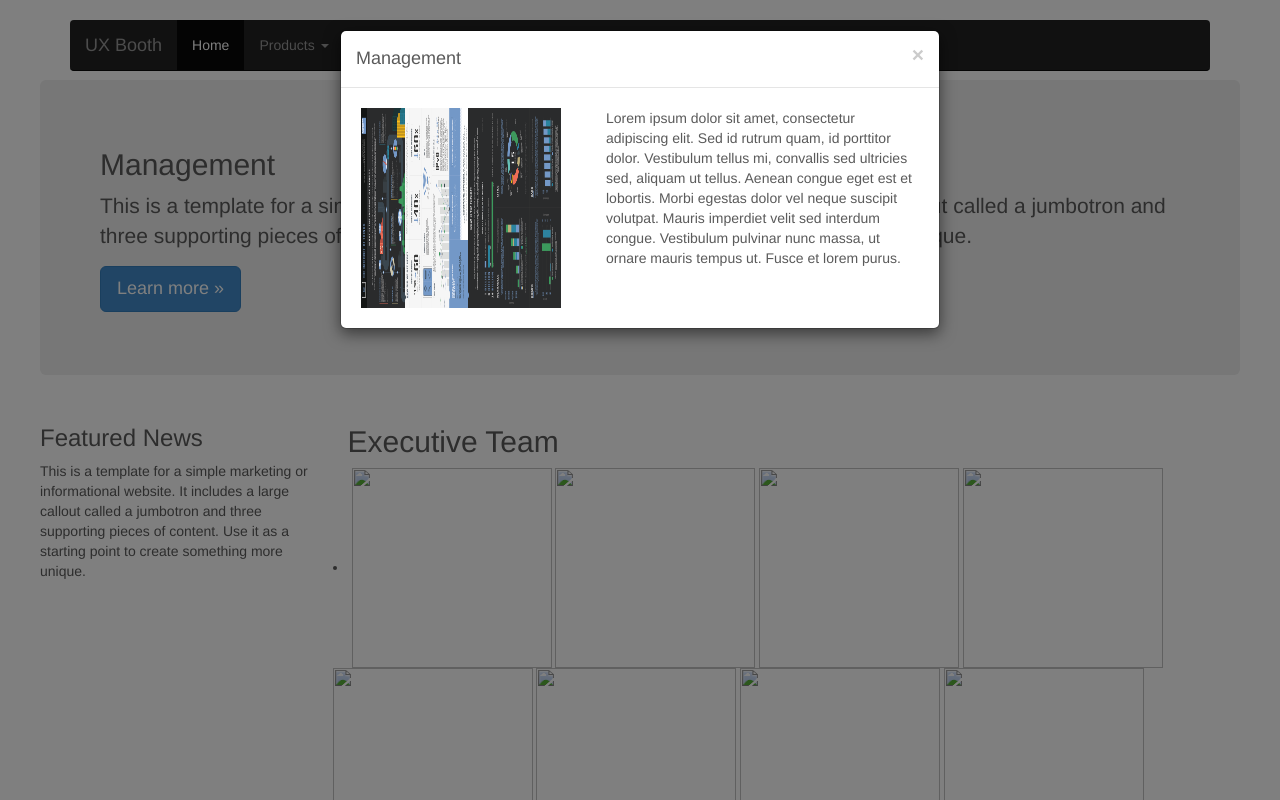
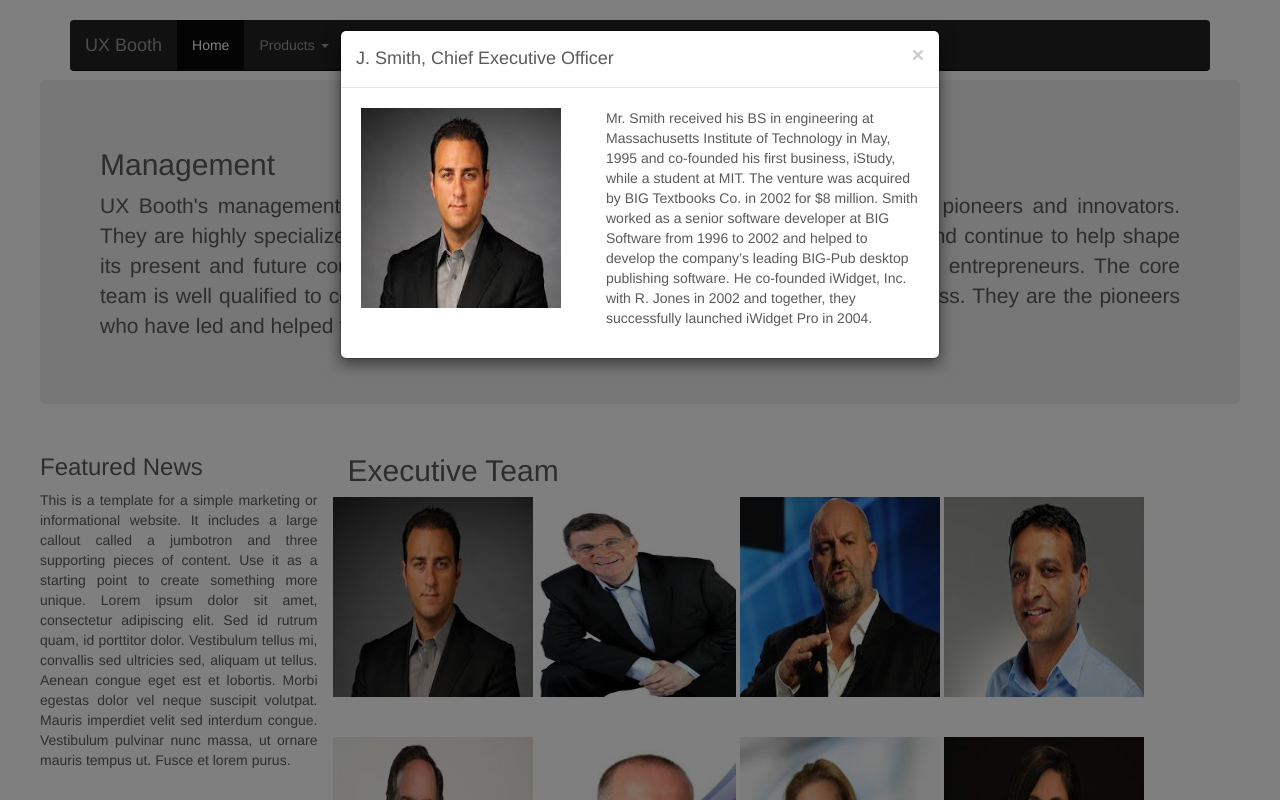
Before and after one commit to NVarma/Bootstrap_Website, a plain HTML site: page management.html in a window 1280 px wide. Both pictures are taken after a click on the picture 451 px from the left and 567 px from the top of the page. Shown: the top 800 px of the page. Drawn offline with nearby package versions, Linux system fonts and the light colour scheme.

Commit message:
Made changes to the management page

```diff
--- a/management.html
+++ b/management.html
@@ -64,43 +64,44 @@
   <!-- Three columns of text below the carousel -->
   <div class="row">
     <br><br><br><br>
-    <div class="jumbotron">
+    <div class="jumbotron  text-justify">
         <h2>Management</h2>
-        <p>This is a template for a simple marketing or informational website. It includes a large callout called a jumbotron and three supporting pieces of content. Use it as a starting point to create something more unique.</p>
-        <p><a href="#" class="btn btn-primary btn-lg" role="button">Learn more &raquo;</a></p>
+        <p>UX Booth's management team includes data scientists, researchers and management pioneers and innovators.  They are highly specialized and talented individuals who helped to launch the industry and continue to help shape its present and future course.  The company’s principals have had previous success as entrepreneurs.  The core team is well qualified to continue iWidget’s operations  and expand upon its current success. They are the pioneers who have led and helped the growth of the company.</p>
+
       </div>
 
       <div class="row">
        <!-- <h2>Executive Team</h2> -->
-        <div class="col-md-3">
+        <div class="col-md-3 text-justify">
           <h3>Featured News</h3>
-          <p>This is a template for a simple marketing or informational website. It includes a large callout called a jumbotron and three supporting pieces of content. Use it as a starting point to create something more unique.</p>
+          <p>This is a template for a simple marketing or informational website. It includes a large callout called a jumbotron and three supporting pieces of content. Use it as a starting point to create something more unique. Lorem ipsum dolor sit amet, consectetur adipiscing elit. Sed id rutrum quam, id porttitor dolor. Vestibulum tellus mi, convallis sed ultricies sed, aliquam ut tellus. Aenean congue eget est et lobortis. Morbi egestas dolor vel neque suscipit volutpat. Mauris imperdiet velit sed interdum congue. Vestibulum pulvinar nunc massa, ut ornare mauris tempus ut. Fusce et lorem purus.</p>
 
         </div>
         <div class="col-md-9">
         <h2>Executive Team</h2>
          <div class="row">
           <div class="btn-group">
-            <li>
-              <img src="iot1.png" width="200" height="200" alt="" data-toggle="modal" data-target="#myModal">
-              <img src="iot1.png" width="200" height="200" alt="" data-toggle="modal" data-target="#myModal1">
-              <img src="iot1.png" width="200" height="200" alt="" data-toggle="modal" data-target="#myModal2">
-              <img src="iot1.png" width="200" height="200" alt="" data-toggle="modal" data-target="#myModal3">
-              <img src="iot1.png" width="200" height="200" alt="" data-toggle="modal" data-target="#myModal4">
-              <img src="iot1.png" width="200" height="200" alt="" data-toggle="modal" data-target="#myModal5">
-              <img src="iot1.png" width="200" height="200" alt="" data-toggle="modal" data-target="#myModal6">
-              <img src="iot1.png" width="200" height="200" alt="" data-toggle="modal" data-target="#myModal7">
+
+              <img src="management.jpg" width="200" height="200" alt="" data-toggle="modal" data-target="#myModal">
+              <img src="management1.jpg" width="200" height="200" alt="" data-toggle="modal" data-target="#myModal1">
+              <img src="management2.jpg" width="200" height="200" alt="" data-toggle="modal" data-target="#myModal2">
+              <img src="management3.jpg" width="200" height="200" alt="" data-toggle="modal" data-target="#myModal3">
+              <br><br><br>
+              <img src="management4.jpg" width="200" height="200" alt="" data-toggle="modal" data-target="#myModal4">
+              <img src="management5.jpg" width="200" height="200" alt="" data-toggle="modal" data-target="#myModal5">
+              <img src="management6.jpg" width="200" height="200" alt="" data-toggle="modal" data-target="#myModal6">
+              <img src="management7.jpg" width="200" height="200" alt="" data-toggle="modal" data-target="#myModal7">
              <!-- Modal -->
               <div class="modal fade" id="myModal" tabindex="-1" role="dialog" aria-labelledby="myModalLabel" aria-hidden="true">
                 <div class="modal-dialog">
                   <div class="modal-content">
                     <div class="modal-header">
                       <button type="button" class="close" data-dismiss="modal"><span aria-hidden="true">&times;</span><span class="sr-only">Close</span></button>
-                      <h4 class="modal-title" id="myModalLabel">Management</h4>
+                      <h4 class="modal-title" id="myModalLabel">J. Smith, Chief Executive Officer</h4>
                     </div>
                      <div class="modal-body row">
-                      <div class="col-sm-5"><img src="iot.png" width="200" height="200" alt=""></div>
-                      <div class="col-sm-7"><p>Lorem ipsum dolor sit amet, consectetur adipiscing elit. Sed id rutrum quam, id porttitor dolor. Vestibulum tellus mi, convallis sed ultricies sed, aliquam ut tellus. Aenean congue eget est et lobortis. Morbi egestas dolor vel neque suscipit volutpat. Mauris imperdiet velit sed interdum congue. Vestibulum pulvinar nunc massa, ut ornare mauris tempus ut. Fusce et lorem purus.
+                      <div class="col-sm-5"><img src="management.jpg" width="200" height="200" alt=""></div>
+                      <div class="col-sm-7"><p>Mr. Smith received his BS in engineering at Massachusetts Institute of Technology in May, 1995 and co-founded his first business, iStudy, while a student at MIT.  The venture was acquired by BIG Textbooks Co. in 2002 for $8 million.  Smith worked as a senior software developer at BIG Software from 1996 to 2002 and helped to develop the company’s leading BIG-Pub desktop publishing software.    He co-founded iWidget, Inc. with R. Jones in 2002 and together, they successfully launched iWidget Pro in 2004.
                     </p></div>
                     </div>
                   </div>
@@ -112,13 +113,11 @@
                   <div class="modal-content">
                     <div class="modal-header">
                       <button type="button" class="close" data-dismiss="modal"><span aria-hidden="true">&times;</span><span class="sr-only">Close</span></button>
-                      <h4 class="modal-title" id="myModalLabel">Management</h4>
+                      <h4 class="modal-title" id="myModalLabel">R. Jones, Chief Operating Officer</h4>
                     </div>
                      <div class="modal-body row">
-                      <div class="col-sm-5"><img src="iot.png" width="200" height="200" alt=""></div>
-                      <div class="col-sm-7"><p>Lorem ipsum dolor sit amet, consectetur adipiscing elit. Sed id rutrum quam, id porttitor dolor. Vestibulum tellus mi, convallis sed ultricies sed, aliquam ut tellus. Aenean congue eget est et lobortis. Morbi egestas dolor vel neque suscipit volutpat. Mauris imperdiet velit sed interdum congue. Vestibulum pulvinar nunc massa, ut ornare mauris tempus ut. Fusce et lorem purus.Lorem ipsum dolor sit amet, consectetur adipiscing elit. Sed id rutrum quam, id porttitor dolor. Vestibulum tellus mi, convallis sed ultricies sed, aliquam ut tellus. Aenean congue eget est et lobortis. Morbi egestas dolor vel neque suscipit volutpat. Mauris imperdiet velit sed interdum congue. Vestibulum pulvinar nunc massa, ut ornare mauris tempus ut. Fusce et lorem purus.
-
-Suspendisse felis ipsum, mollis vitae sagittis in, faucibus nec sapien. Curabitur vehicula iaculis nibh, vel placerat est sodales eu. Cras at metus nisi. Nam at sapien imperdiet quam pharetra sagittis. In et neque nisi. Etiam ultrices et neque a volutpat. Aenean ullamcorper metus nec elit rutrum, eu pharetra neque lacinia. Nullam eget ipsum a arcu aliquet consectetur. Nunc scelerisque, erat vitae eleifend consectetur
+                      <div class="col-sm-5"><img src="management1.jpg" width="200" height="200" alt=""></div>
+                      <div class="col-sm-7"><p>Mr. Jones received his BS in engineering at Massachusetts Institute of Technology in May, 1995 and co-founded iStudy with Mr. Smith while a student at MIT.  Mr. Jones helped to develop some of the online gaming industry’s first software while as an associate at Ace Online Game Co. of Las Vegas, Nevada.  He then joined J. Smith to to co-found iWidget, Inc. in 2002.
                       </p></div>
                     </div>
                   </div>
@@ -129,15 +128,11 @@ Suspendisse felis ipsum, mollis vitae sagittis in, faucibus nec sapien. Curabitu
                   <div class="modal-content">
                     <div class="modal-header">
                       <button type="button" class="close" data-dismiss="modal"><span aria-hidden="true">&times;</span><span class="sr-only">Close</span></button>
-                      <h4 class="modal-title" id="myModalLabel">Management</h4>
+                      <h4 class="modal-title" id="myModalLabel">Jane Doe, Chief Financial Officer</h4>
                     </div>
                     <div class="modal-body row">
-                      <div class="col-sm-5"><img src="iot.png" width="200" height="200" alt=""></div>
-                      <div class="col-sm-7"><p>Lorem ipsum dolor sit amet, consectetur adipiscing elit. Sed id rutrum quam, id porttitor dolor. Vestibulum tellus mi, convallis sed ultricies sed, aliquam ut tellus. Aenean congue eget est et lobortis. Morbi egestas dolor vel neque suscipit volutpat. Mauris imperdiet velit sed interdum congue. Vestibulum pulvinar nunc massa, ut ornare mauris tempus ut. Fusce et lorem purus.
-
-                      Suspendisse felis ipsum, mollis vitae sagittis in, faucibus nec sapien. Curabitur vehicula iaculis nibh, vel placerat est sodales eu. Cras at metus nisi. Nam at sapien imperdiet quam pharetra sagittis. In et neque nisi. Etiam ultrices et neque a volutpat. Aenean ullamcorper metus nec elit rutrum, eu pharetra neque lacinia. Nullam eget ipsum a arcu aliquet consectetur. Nunc scelerisque, erat vitae eleifend consecteturLorem ipsum dolor sit amet, consectetur adipiscing elit. Sed id rutrum quam, id porttitor dolor. Vestibulum tellus mi, convallis sed ultricies sed, aliquam ut tellus. Aenean congue eget est et lobortis. Morbi egestas dolor vel neque suscipit volutpat. Mauris imperdiet velit sed interdum congue. Vestibulum pulvinar nunc massa, ut ornare mauris tempus ut. Fusce et lorem purus.
-
-Suspendisse felis ipsum, mollis vitae sagittis in, faucibus nec sapien. Curabitur vehicula iaculis nibh, vel placerat est sodales eu. Cras at metus nisi. Nam at sapien imperdiet quam pharetra sagittis. In et neque nisi. Etiam ultrices et neque a volutpat. Aenean ullamcorper metus nec elit rutrum, eu pharetra neque lacinia. Nullam eget ipsum a arcu aliquet consectetur. Nunc scelerisque, erat vitae eleifend consectetur</p></div>
+                      <div class="col-sm-5"><img src="management2.jpg" width="200" height="200" alt=""></div>
+                      <div class="col-sm-7"><p>Ms. Doe received a BS in Statistics and Finance from Massachusetts Institute of Technology and holds an MBA from MIT’s Sloan School of Management.  Prior to joining iWidget, Ms. Do served as Chief Financial Officer of iTarget Software and Senior Vice President in charge of Finance at New Angle Software.</p></div>
                     </div>
                   </div>
                 </div>
@@ -147,13 +142,12 @@ Suspendisse felis ipsum, mollis vitae sagittis in, faucibus nec sapien. Curabitu
                   <div class="modal-content">
                     <div class="modal-header">
                       <button type="button" class="close" data-dismiss="modal"><span aria-hidden="true">&times;</span><span class="sr-only">Close</span></button>
-                      <h4 class="modal-title" id="myModalLabel">Management</h4>
+                      <h4 class="modal-title" id="myModalLabel">R. Jones, Chief Operating Officer</h4>
                     </div>
                      <div class="modal-body row">
-                      <div class="col-sm-5"><img src="iot.png" width="200" height="200" alt=""></div>
-                      <div class="col-sm-7"><p>Lorem ipsum dolor sit amet, consectetur adipiscing elit. Sed id rutrum quam, id porttitor dolor. Vestibulum tellus mi, convallis sed ultricies sed, aliquam ut tellus. Aenean congue eget est et lobortis. Morbi egestas dolor vel neque suscipit volutpat. Mauris imperdiet velit sed interdum congue. Vestibulum pulvinar nunc massa, ut ornare mauris tempus ut. Fusce et lorem purus.
-
-                      Suspendisse felis ipsum, mollis vitae sagittis in, faucibus nec sapien. Curabitur vehicula iaculis nibh, vel placerat est sodales eu. Cras at metus nisi. Nam at sapien imperdiet quam pharetra sagittis. In et neque nisi. Etiam ultrices et neque a volutpat. Aenean ullamcorper metus nec elit rutrum, eu pharetra neque lacinia. Nullam eget ipsum a arcu aliquet consectetur. Nunc scelerisque, erat vitae eleifend consectetur</p></div>
+                      <div class="col-sm-5"><img src="management3.jpg" width="200" height="200" alt=""></div>
+                      <div class="col-sm-7"><p>Mr. Jones received his BS in engineering at Massachusetts Institute of Technology in May, 1995 and co-founded iStudy with Mr. Smith while a student at MIT.  Mr. Jones helped to develop some of the online gaming industry’s first software while as an associate at Ace Online Game Co. of Las Vegas, Nevada.  He then joined J. Smith to to co-found iWidget, Inc. in 2002.
+                      Mr. Jones received his BS in engineering at Massachusetts Institute of Technology in May, 1995 and co-founded iStudy with Mr. Smith while a student at MIT.  Mr. Jones helped to develop some of the online gaming industry’s first software while as an associate at Ace Online Game Co. of Las Vegas, Nevada.  He then joined J. Smith to to co-found iWidget, Inc. in 2002.</p></div>
                     </div>
                   </div>
                 </div>
@@ -163,13 +157,12 @@ Suspendisse felis ipsum, mollis vitae sagittis in, faucibus nec sapien. Curabitu
                   <div class="modal-content">
                     <div class="modal-header">
                       <button type="button" class="close" data-dismiss="modal"><span aria-hidden="true">&times;</span><span class="sr-only">Close</span></button>
-                      <h4 class="modal-title" id="myModalLabel">Management</h4>
+                      <h4 class="modal-title" id="myModalLabel">J. Jacobs, Executive Director</h4>
                     </div>
                      <div class="modal-body row">
-                      <div class="col-sm-5"><img src="iot.png" width="200" height="200" alt=""></div>
-                      <div class="col-sm-7"><p>Lorem ipsum dolor sit amet, consectetur adipiscing elit. Sed id rutrum quam, id porttitor dolor. Vestibulum tellus mi, convallis sed ultricies sed, aliquam ut tellus. Aenean congue eget est et lobortis. Morbi egestas dolor vel neque suscipit volutpat. Mauris imperdiet velit sed interdum congue. Vestibulum pulvinar nunc massa, ut ornare mauris tempus ut. Fusce et lorem purus.
-
-                      Suspendisse felis ipsum, mollis vitae sagittis in, faucibus nec sapien. Curabitur vehicula iaculis nibh, vel placerat est sodales eu. Cras at metus nisi. Nam at sapien imperdiet quam pharetra sagittis. In et neque nisi. Etiam ultrices et neque a volutpat. Aenean ullamcorper metus nec elit rutrum, eu pharetra neque lacinia. Nullam eget ipsum a arcu aliquet consectetur. Nunc scelerisque, erat vitae eleifend consectetur</p></div>
+                      <div class="col-sm-5"><img src="management4.jpg" width="200" height="200" alt=""></div>
+                      <div class="col-sm-7"><p>Mr. Jacobs received a BS in Statistics and Finance from Massachusetts Institute of Technology and holds an MBA from MIT’s Sloan School of Management.  Prior to joining iWidget, Ms. Do served as Chief Financial Officer of iTarget Software and Senior Vice President in charge of Finance at New Angle Software.
+                      Mr. Doe received a BS in Statistics and Finance from Massachusetts Institute of Technology and holds an MBA from MIT’s Sloan School of Management.  Prior to joining iWidget, Ms. Do served as Chief Financial Officer of iTarget Software and Senior Vice President in charge of Finance at New Angle Software.</p></div>
                     </div>
                   </div>
                 </div>
@@ -179,13 +172,11 @@ Suspendisse felis ipsum, mollis vitae sagittis in, faucibus nec sapien. Curabitu
                   <div class="modal-content">
                     <div class="modal-header">
                       <button type="button" class="close" data-dismiss="modal"><span aria-hidden="true">&times;</span><span class="sr-only">Close</span></button>
-                      <h4 class="modal-title" id="myModalLabel">Management</h4>
+                      <h4 class="modal-title" id="myModalLabel">J. Smith, Chief Executive Officer</h4>
                     </div>
                      <div class="modal-body row">
-                      <div class="col-sm-5"><img src="iot.png" width="200" height="200" alt=""></div>
-                      <div class="col-sm-7"><p>Lorem ipsum dolor sit amet, consectetur adipiscing elit. Sed id rutrum quam, id porttitor dolor. Vestibulum tellus mi, convallis sed ultricies sed, aliquam ut tellus. Aenean congue eget est et lobortis. Morbi egestas dolor vel neque suscipit volutpat. Mauris imperdiet velit sed interdum congue. Vestibulum pulvinar nunc massa, ut ornare mauris tempus ut. Fusce et lorem purus.
-
-                      Suspendisse felis ipsum, mollis vitae sagittis in, faucibus nec sapien. Curabitur vehicula iaculis nibh, vel placerat est sodales eu. Cras at metus nisi. Nam at sapien imperdiet quam pharetra sagittis. In et neque nisi. Etiam ultrices et neque a volutpat. Aenean ullamcorper metus nec elit rutrum, eu pharetra neque lacinia. Nullam eget ipsum a arcu aliquet consectetur. Nunc scelerisque, erat vitae eleifend consectetur</p></div>
+                      <div class="col-sm-5"><img src="management5.jpg" width="200" height="200" alt=""></div>
+                      <div class="col-sm-7"><p>Mr. Smith received a BS in Statistics and Finance from Massachusetts Institute of Technology and holds an MBA from MIT’s Sloan School of Management.  Prior to joining iWidget, Ms. Do served as Chief Financial Officer of iTarget Software and Senior Vice President in charge of Finance at New Angle Software.</p></div>
                     </div>
                   </div>
                 </div>
@@ -195,13 +186,11 @@ Suspendisse felis ipsum, mollis vitae sagittis in, faucibus nec sapien. Curabitu
                   <div class="modal-content">
                     <div class="modal-header">
                       <button type="button" class="close" data-dismiss="modal"><span aria-hidden="true">&times;</span><span class="sr-only">Close</span></button>
-                      <h4 class="modal-title" id="myModalLabel">Management</h4>
+                      <h4 class="modal-title" id="myModalLabel">Jane. Spier, Chief Technical Officer</h4>
                     </div>
                      <div class="modal-body row">
-                      <div class="col-sm-5"><img src="iot.png" width="200" height="200" alt=""></div>
-                      <div class="col-sm-7"><p>Lorem ipsum dolor sit amet, consectetur adipiscing elit. Sed id rutrum quam, id porttitor dolor. Vestibulum tellus mi, convallis sed ultricies sed, aliquam ut tellus. Aenean congue eget est et lobortis. Morbi egestas dolor vel neque suscipit volutpat. Mauris imperdiet velit sed interdum congue. Vestibulum pulvinar nunc massa, ut ornare mauris tempus ut. Fusce et lorem purus.
-
-                      Suspendisse felis ipsum, mollis vitae sagittis in, faucibus nec sapien. Curabitur vehicula iaculis nibh, vel placerat est sodales eu. Cras at metus nisi. Nam at sapien imperdiet quam pharetra sagittis. In et neque nisi. Etiam ultrices et neque a volutpat. Aenean ullamcorper metus nec elit rutrum, eu pharetra neque lacinia. Nullam eget ipsum a arcu aliquet consectetur. Nunc scelerisque, erat vitae eleifend consectetur, quam est malesuada felis, eget accumsan nunc quam quis ipsum. Sed accumsan leo ac tellus viverra, id semper nulla tempor. Nulla eu leo ipsum.</p></div>
+                      <div class="col-sm-5"><img src="management6.jpg" width="200" height="200" alt=""></div>
+                      <div class="col-sm-7"><p>Ms. Spier received a BS in Statistics and Finance from Massachusetts Institute of Technology and holds an MBA from MIT’s Sloan School of Management.  Prior to joining iWidget, Ms. Do served as Chief Financial Officer of iTarget Software and Senior Vice President in charge of Finance at New Angle Software.Ms. Doe received a BS in Statistics and Finance from Massachusetts Institute of Technology and holds an MBA from MIT’s Sloan School of Management.  Prior to joining iWidget, Ms. Do served as Chief Financial Officer of iTarget Software and Senior Vice President in charge of Finance at New Angle Software.</p></div>
                     </div>
                   </div>
                 </div>
@@ -211,18 +200,17 @@ Suspendisse felis ipsum, mollis vitae sagittis in, faucibus nec sapien. Curabitu
                   <div class="modal-content">
                     <div class="modal-header">
                       <button type="button" class="close" data-dismiss="modal"><span aria-hidden="true">&times;</span><span class="sr-only">Close</span></button>
-                      <h4 class="modal-title" id="myModalLabel">Management</h4>
+                      <h4 class="modal-title" id="myModalLabel">Padmashree Warrier, Management Head - Operations</h4>
                     </div>
                      <div class="modal-body row">
-                      <div class="col-sm-5"><img src="iot.png" width="200" height="200" alt=""></div>
-                      <div class="col-sm-7"><p>Lorem ipsum dolor sit amet, consectetur adipiscing elit. Sed id rutrum quam, id porttitor dolor. Vestibulum tellus mi, convallis sed ultricies sed, aliquam ut tellus. Aenean congue eget est et lobortis. Morbi egestas dolor vel neque suscipit volutpat. Mauris imperdiet velit sed interdum congue. Vestibulum pulvinar nunc massa, ut ornare mauris tempus ut. Fusce et lorem purus.
-
-                      Suspendisse felis ipsum, mollis vitae sagittis in, faucibus nec sapien. Curabitur vehicula iaculis nibh, vel placerat est sodales eu. Cras at metus nisi. Nam at sapien imperdiet quam pharetra sagittis. In et neque nisi. Etiam ultrices et neque a volutpat. Aenean ullamcorper metus nec elit rutrum, eu pharetra neque lacinia. Nullam eget ipsum a arcu aliquet consectetur. Nunc scelerisque, erat vitae eleifend consectetur</p></div>
+                      <div class="col-sm-5"><img src="management7.jpg" width="200" height="200" alt=""></div>
+                      <div class="col-sm-7"><p>Ms. Doe received a BS in Statistics and Finance from Massachusetts Institute of Technology and holds an MBA from MIT’s Sloan School of Management.  Prior to joining iWidget, Ms. Do served as Chief Financial Officer of iTarget Software and Senior Vice President in charge of Finance at New Angle Software.
+                        Ms. Doe received a BS in Statistics and Finance from Massachusetts Institute of Technology and holds an MBA from MIT’s Sloan School of Management.  Prior to joining iWidget, Ms. Do served as Chief Financial Officer of iTarget Software and Senior Vice President in charge of Finance at New Angle Software.</p></div>
                     </div>
                   </div>
                 </div>
               </div>
-            </li>
+
 
          </div>
          </div>
```
Also changed, not shown: management.jpg (added), management1.jpg (added), management2.jpg (added), management3.jpg (added), management4.jpg (added), management5.jpg (added), management6.jpg (added), management7.jpg (added).
